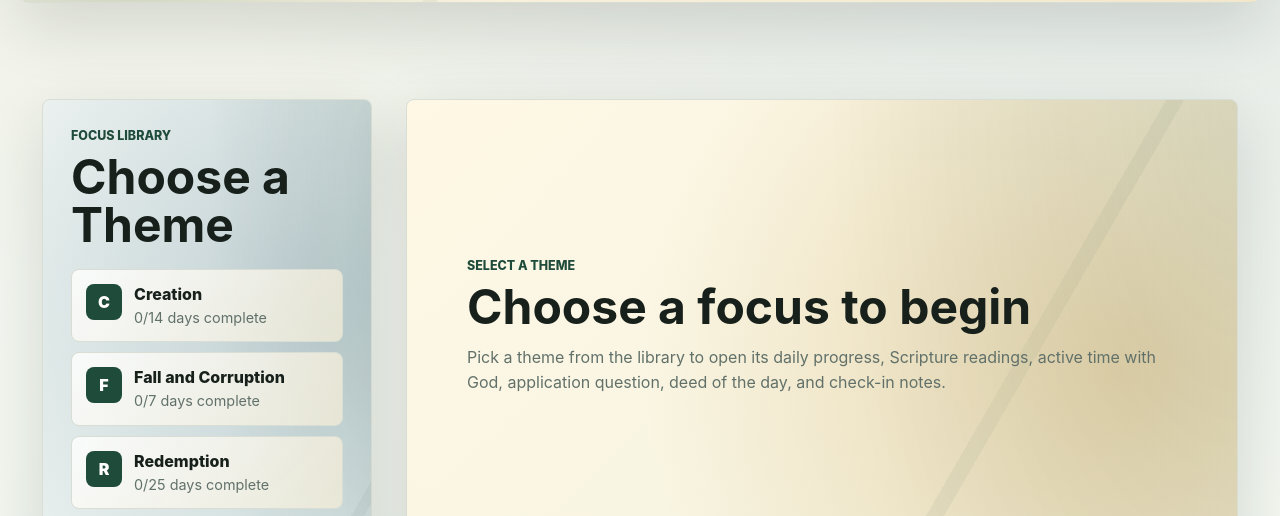
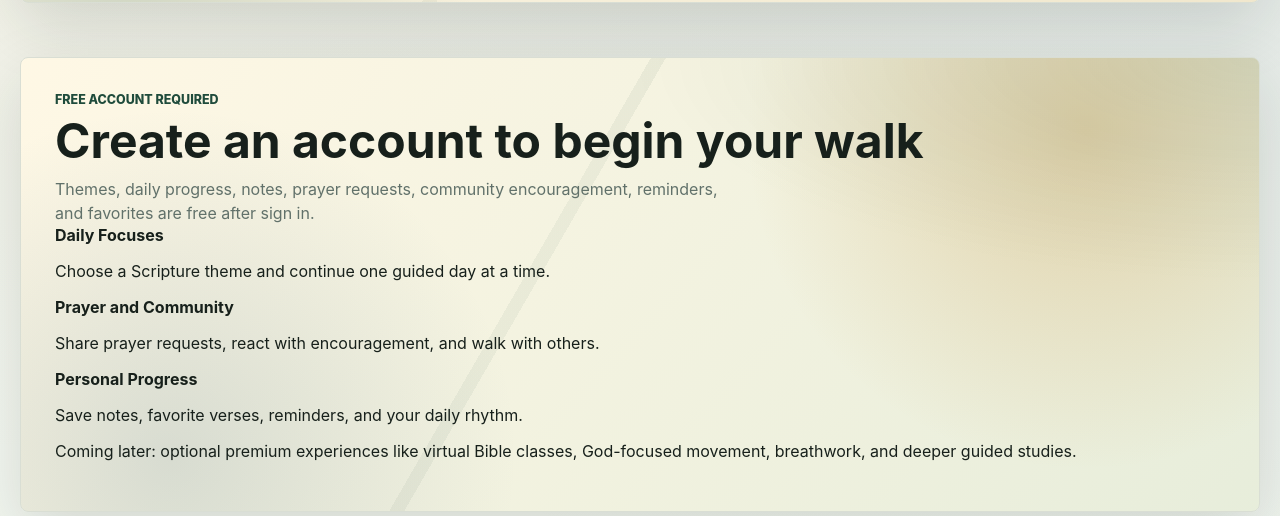
Before and after one commit to sheaweathers-blip/WalkwithGod, a website: page index.html in a window 1280 px wide. Shown: the part 1365-1881 px from the top of the page. Drawn offline with Linux system fonts and the light colour scheme; no server answers.

Commit message:
Add files via upload

```diff
--- a/index.html
+++ b/index.html
@@ -6,6 +6,9 @@
     <title>Walk With God</title>
     <link rel="manifest" href="/manifest.json" />
     <meta name="theme-color" content="#1f4b3b" />
+    <meta name="apple-mobile-web-app-capable" content="yes" />
+    <meta name="apple-mobile-web-app-title" content="Walk With God" />
+    <link rel="apple-touch-icon" href="/assets/icon-192.png" />
     <link rel="stylesheet" href="styles.css?v=20260530-engage" />
   </head>
   <body>
@@ -24,7 +27,7 @@
             Move through the story of Scripture one focused day at a time, completing each theme in its guided number of days.
           </p>
           <div class="hero-actions">
-            <a class="primary-link" href="#themes">Begin a Focus</a>
+            <a class="primary-link" href="#account">Create Free Account</a>
             <a class="secondary-link" href="#account">Account</a>
             <a class="secondary-link" href="#admin">Admin</a>
           </div>
@@ -149,6 +152,33 @@
             </form>
           </div>
         </div>
+      </section>
+
+      <section class="daily locked-section" id="lockedBenefits">
+        <div class="section-heading">
+          <p class="eyebrow">Free Account Required</p>
+          <h2>Create an account to begin your walk</h2>
+          <p class="section-copy">
+            Themes, daily progress, notes, prayer requests, community encouragement, reminders, and favorites are free after sign in.
+          </p>
+        </div>
+        <div class="locked-benefits-grid">
+          <article>
+            <strong>Daily Focuses</strong>
+            <p>Choose a Scripture theme and continue one guided day at a time.</p>
+          </article>
+          <article>
+            <strong>Prayer and Community</strong>
+            <p>Share prayer requests, react with encouragement, and walk with others.</p>
+          </article>
+          <article>
+            <strong>Personal Progress</strong>
+            <p>Save notes, favorite verses, reminders, and your daily rhythm.</p>
+          </article>
+        </div>
+        <p class="premium-note">
+          Coming later: optional premium experiences like virtual Bible classes, God-focused movement, breathwork, and deeper guided studies.
+        </p>
       </section>
 
       <section class="workspace" id="themes">
@@ -313,7 +343,7 @@
           <h2>Add Walk With God to your phone</h2>
           <p class="section-copy">Install the app shortcut for quicker daily access when your reminder arrives.</p>
         </div>
-        <button class="copy-button" id="installAppButton" type="button" hidden>Install App</button>
+        <button class="copy-button" id="installAppButton" type="button">Install App</button>
         <p class="copy-status" id="installStatus" role="status" aria-live="polite"></p>
       </section>
 
```
